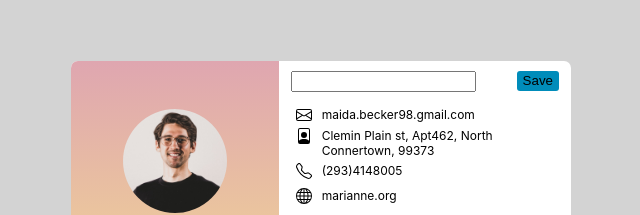
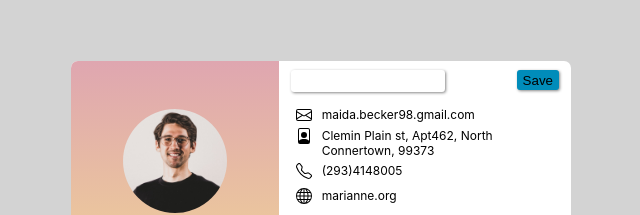
Before and after one commit to taps098/profileDetails, a React (Create React App) app: page / in a window 1280 px wide. Both pictures are taken after a click on the picture 870 px from the left and 317 px from the top of the page. Shown: the part 239-454 px from the top of the page, without its empty margins (319-959 px from the left). Built offline with nearby package versions, Linux system fonts and the light colour scheme.

Commit message:
minor changes

```diff
--- a/src/App.css
+++ b/src/App.css
@@ -74,8 +74,16 @@
 .save-button {
   border: none;
   background-color: #008CBA;
+  box-shadow: 1px 1px 3px #888888;
   border-radius: 3px;
   height: 20px;
+}
+.nameInputStyle {
+  border: none;
+  box-shadow: 1px 1px 3px #888888;
+  border-radius: 3px;
+  height: 20px;
+  width: 150px;
 }
 
 @media all and (max-width: 600px) {
--- a/src/App.js
+++ b/src/App.js
@@ -2,6 +2,10 @@ import React from 'react';
 import UserProfile from './UserProfile';
 import './App.css';
 
+/**
+ * Function to render the entire component.
+ * @returns App
+ */
 function App() {
   return (
     <div data-testid='app' className="App">
--- a/src/UserProfile.js
+++ b/src/UserProfile.js
@@ -2,6 +2,10 @@ import React from "react";
 import ProfilePicture from "./components/ProfilePicture";
 import ProfileDetails from "./components/ProfileDetails";
 
+/**
+ * Function to render the user profile.
+ * @returns UserProfile
+ */
 const UserProfile = () => {
     return (
         <div className="user-profile">
--- a/src/components/ProfileDetails.js
+++ b/src/components/ProfileDetails.js
@@ -54,7 +54,7 @@ const handleSave = () => {
                     <div className="user-name">
                         {
                         edit ?
-                        <input data-testid='nameInput' value={userName} onChange={handleNameChange}/>
+                        <input className="nameInputStyle" data-testid='nameInput' value={userName} onChange={handleNameChange}/>
                         :<div data-testid='nameField'>{profileDetails.userName}</div>
                         }
                     </div>
--- a/src/recoil/atoms.js
+++ b/src/recoil/atoms.js
@@ -1,5 +1,8 @@
 import { atom } from 'recoil';
 
+/**
+ * initial value of the recoil state
+ */
 export const userProfileDetails = atom({
     key: 'userProfileDetails',
     default: {
```
